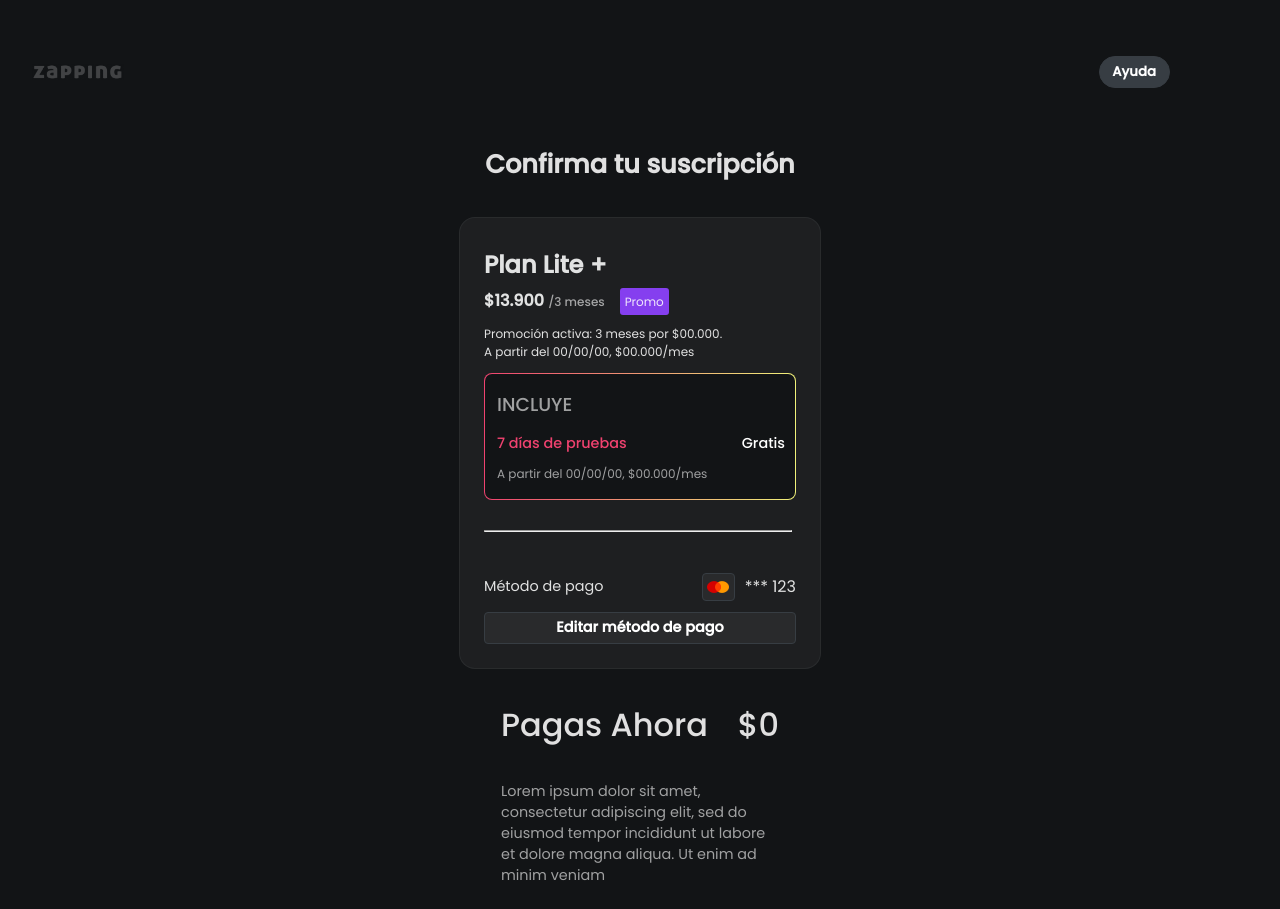
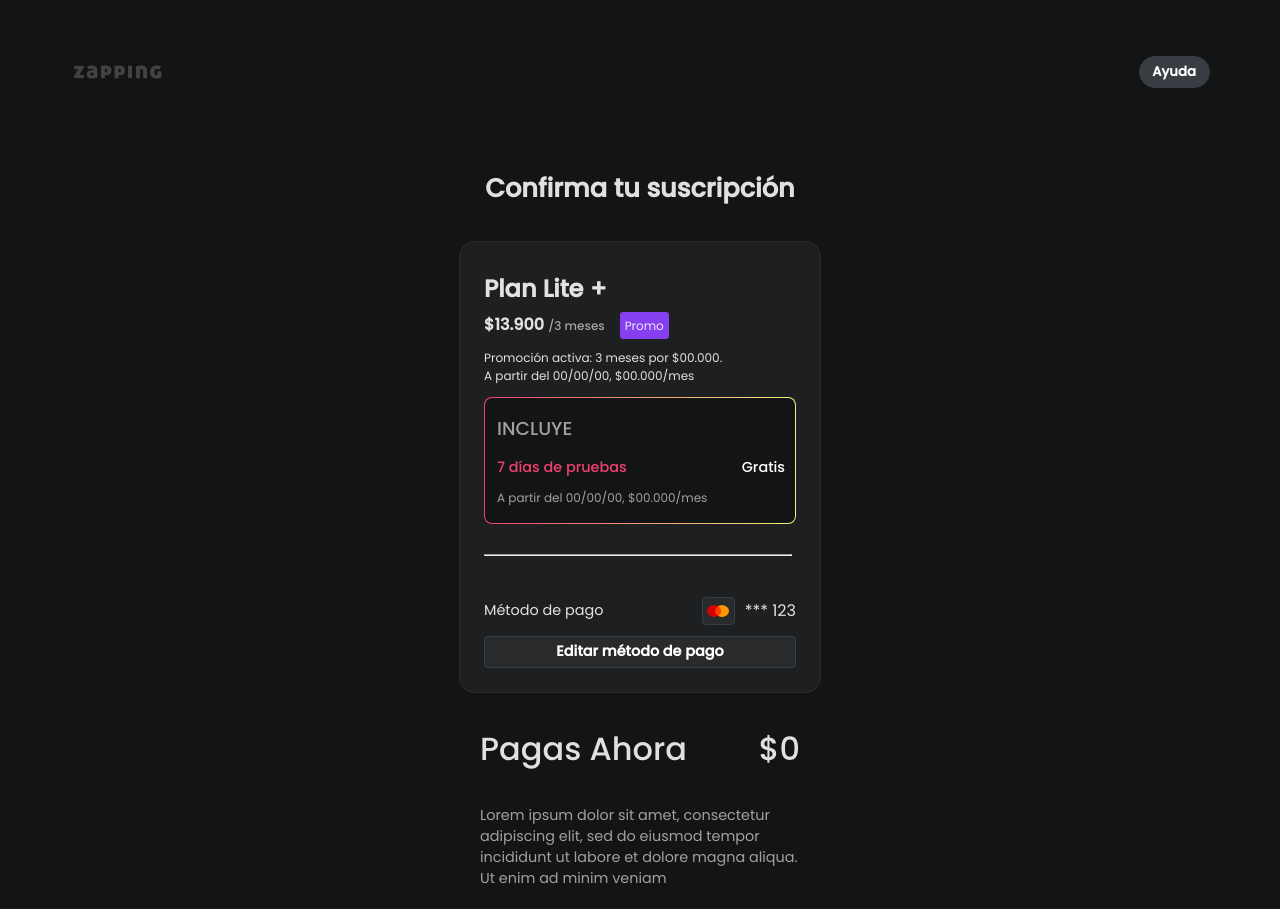
Before and after one commit to AndressaSRodrigues/zapping-prueba, a Vue app in the folder zapping-prueba/: page / in a window 1280 px wide. Shown: the top 909 px of the page. Built offline with nearby package versions, Linux system fonts and the light colour scheme.

Commit message:
Small scss fixes

```diff
--- a/zapping-prueba/src/components/Checkout.vue
+++ b/zapping-prueba/src/components/Checkout.vue
@@ -267,8 +267,13 @@ section {
 }
 
 @media screen and (min-width: 800px) {
+
+    nav {
+        padding: 3rem;
+        margin-left: 1rem;
+    }
     .payment-confirmation {
-        width: 22%;
+        width: 20rem;
     }
 }
 </style>
```
